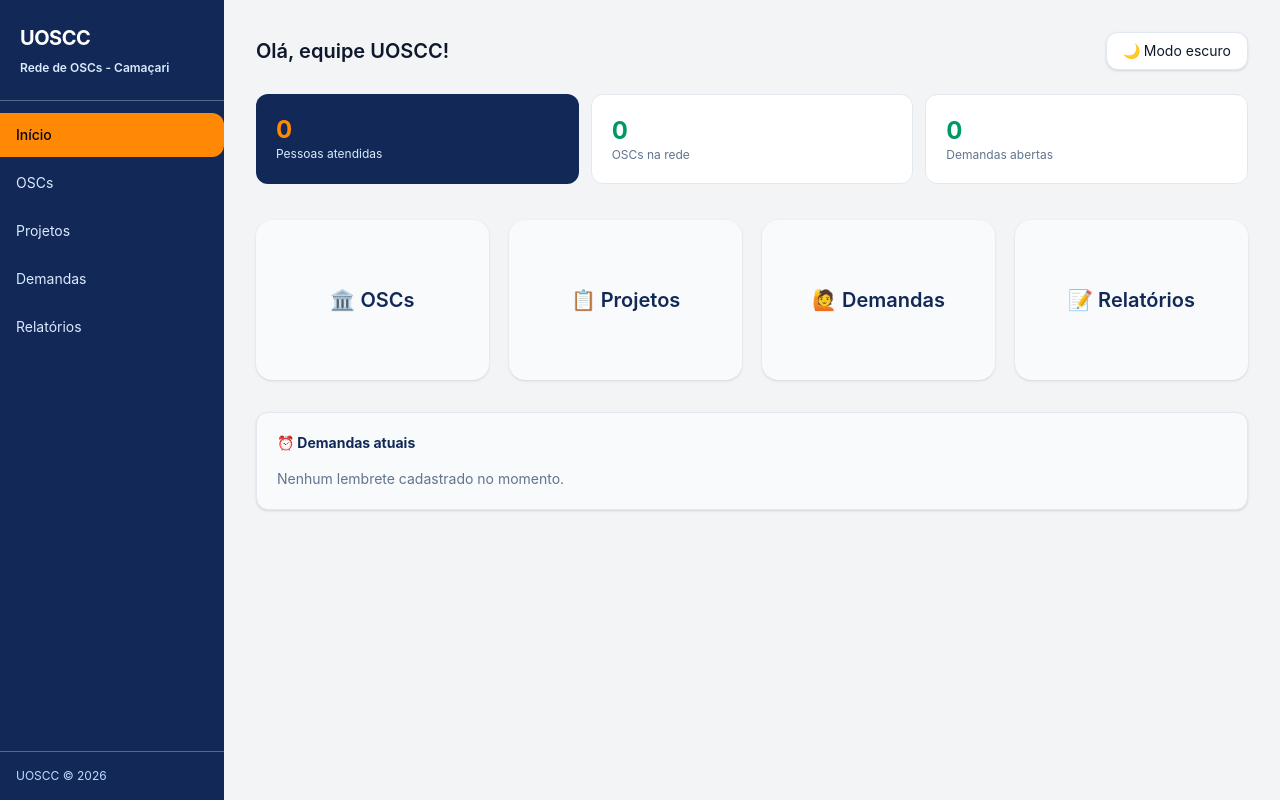
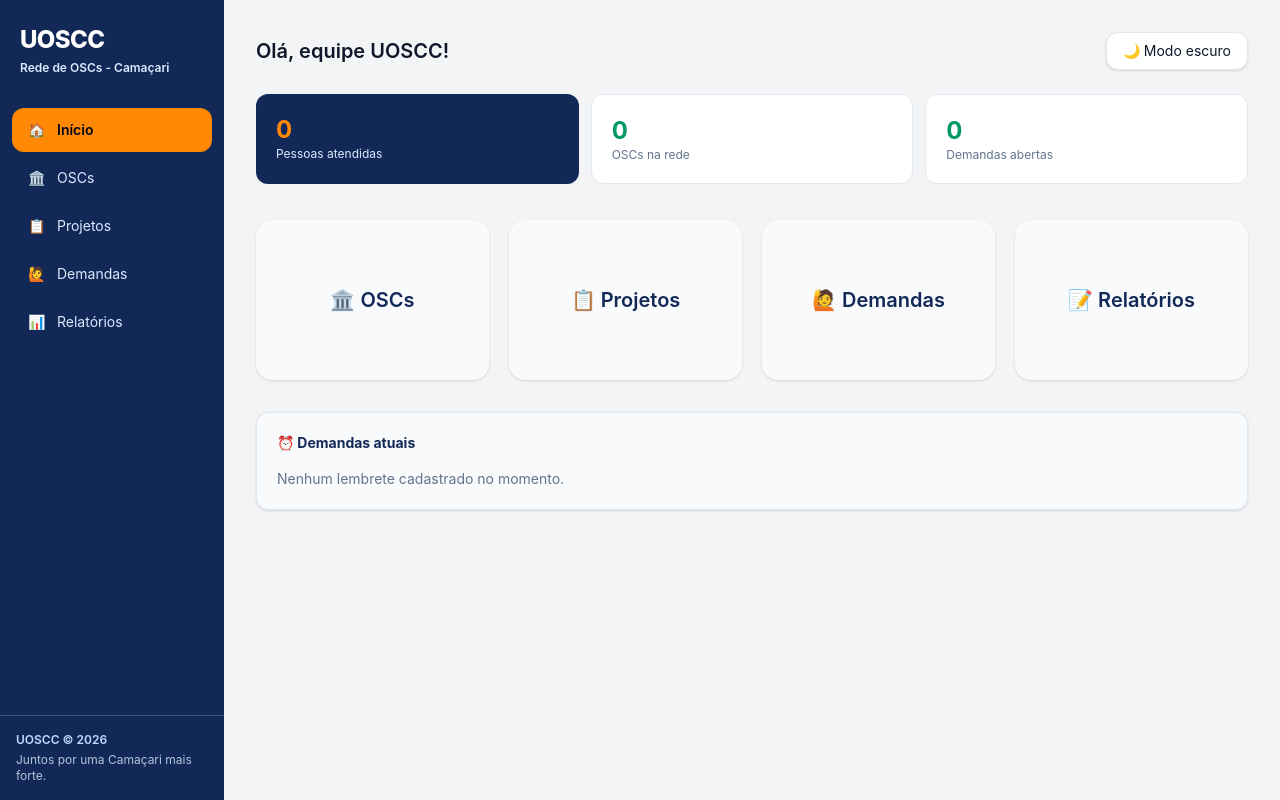
Before and after one commit to anacarvalhoteixeira-ai/OSC, a website built with Vite: page index.html in a window 1280 px wide. Built offline with nearby package versions, Linux system fonts and the light colour scheme.

Commit message:
Atualizado  o nav

```diff
--- a/index.html
+++ b/index.html
@@ -15,48 +15,56 @@
     <div class="flex min-h-screen">
       <!-- MENU LATERAL -->
       <aside class="flex w-56 shrink-0 flex-col bg-[#122957] text-white">
-        <div class="border-b border-white/30 px-5 py-6">
-          <h1 class="text-xl font-bold tracking-tight">UOSCC</h1>
-          <p class="mt-2 text-xs font-semibold text-blue-100">
+        <div class="px-5 py-6">
+          <h1 class="text-2xl font-extrabold tracking-tight">UOSCC</h1>
+          <p class="mt-1 text-xs font-semibold text-blue-100">
             Rede de OSCs - Camaçari
           </p>
         </div>
 
-        <nav class="flex-1 py-3" aria-label="Menu principal">
+        <nav class="flex-1 space-y-1 px-3 py-2" aria-label="Menu principal">
           <a
             href="#inicio"
             data-menu="inicio"
-            class="menu-link block rounded-r-xl bg-orange-400 px-4 py-3 text-sm font-medium text-slate-950"
-            >Início</a
+            class="menu-link flex items-center gap-3 rounded-xl bg-orange-400 px-4 py-3 text-sm font-semibold text-slate-950"
           >
+            <span aria-hidden="true">🏠</span> Início
+          </a>
           <a
             href="#oscs"
             data-menu="oscs"
-            class="menu-link mt-1 block rounded-r-xl px-4 py-3 text-sm text-blue-100 transition hover:bg-white/10"
-            >OSCs</a
+            class="menu-link flex items-center gap-3 rounded-xl px-4 py-3 text-sm text-blue-100 transition hover:bg-white/10"
           >
+            <span aria-hidden="true">🏛️</span> OSCs
+          </a>
           <a
             href="#projetos"
             data-menu="projetos"
-            class="menu-link mt-1 block rounded-r-xl px-4 py-3 text-sm text-blue-100 transition hover:bg-white/10"
-            >Projetos</a
+            class="menu-link flex items-center gap-3 rounded-xl px-4 py-3 text-sm text-blue-100 transition hover:bg-white/10"
           >
+            <span aria-hidden="true">📋</span> Projetos
+          </a>
           <a
             href="#demandas"
             data-menu="demandas"
-            class="menu-link mt-1 block rounded-r-xl px-4 py-3 text-sm text-blue-100 transition hover:bg-white/10"
-            >Demandas</a
+            class="menu-link flex items-center gap-3 rounded-xl px-4 py-3 text-sm text-blue-100 transition hover:bg-white/10"
           >
+            <span aria-hidden="true">🙋</span> Demandas
+          </a>
           <a
             href="#relatorios"
             data-menu="relatorios"
-            class="menu-link mt-1 block rounded-r-xl px-4 py-3 text-sm text-blue-100 transition hover:bg-white/10"
-            >Relatórios</a
+            class="menu-link flex items-center gap-3 rounded-xl px-4 py-3 text-sm text-blue-100 transition hover:bg-white/10"
           >
+            <span aria-hidden="true">📊</span> Relatórios
+          </a>
         </nav>
 
-        <div class="border-t border-white/30 p-4">
-          <p class="text-xs text-blue-200">UOSCC © 2026</p>
+        <div class="border-t border-white/20 p-4">
+          <p class="text-xs font-semibold text-blue-200">UOSCC © 2026</p>
+          <p class="mt-1 text-xs text-blue-100/80">
+            Juntos por uma Camaçari mais forte.
+          </p>
         </div>
       </aside>
 
@@ -162,7 +170,7 @@
             class="rounded-xl border border-slate-200 bg-slate-50 p-5 shadow-sm dark:border-slate-700 dark:bg-slate-800"
           >
             <h3 class="mb-4 text-sm font-bold text-[#122957] dark:text-white">
-              ⏰  Demandas atuais
+              ⏰ Demandas atuais
             </h3>
             <div id="lista-lembretes">
               <p class="text-sm text-slate-500 dark:text-slate-400">
```
